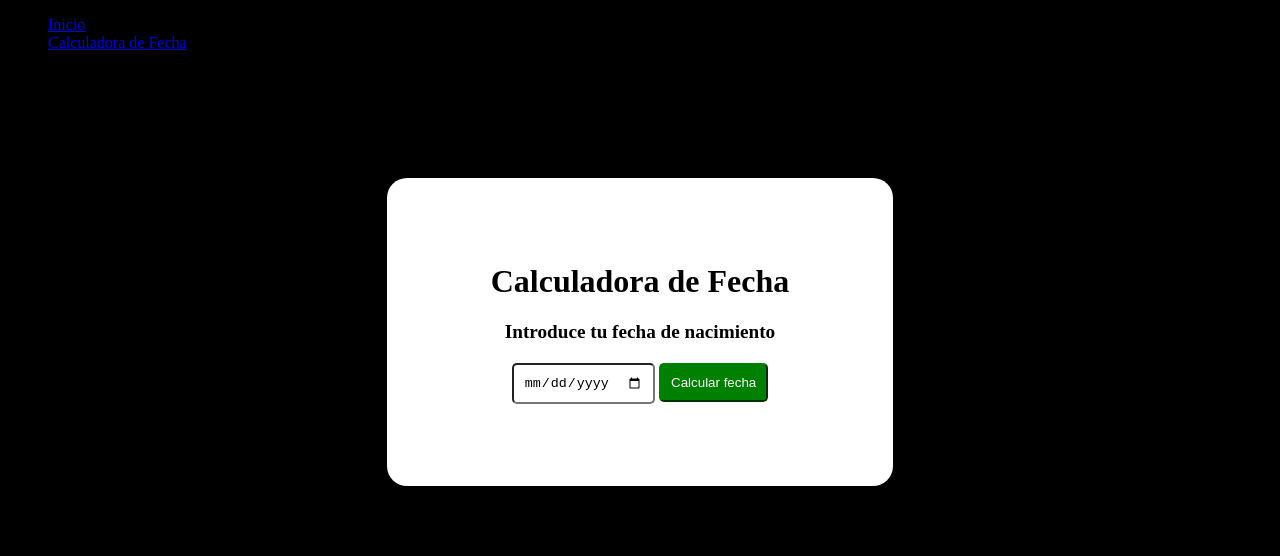
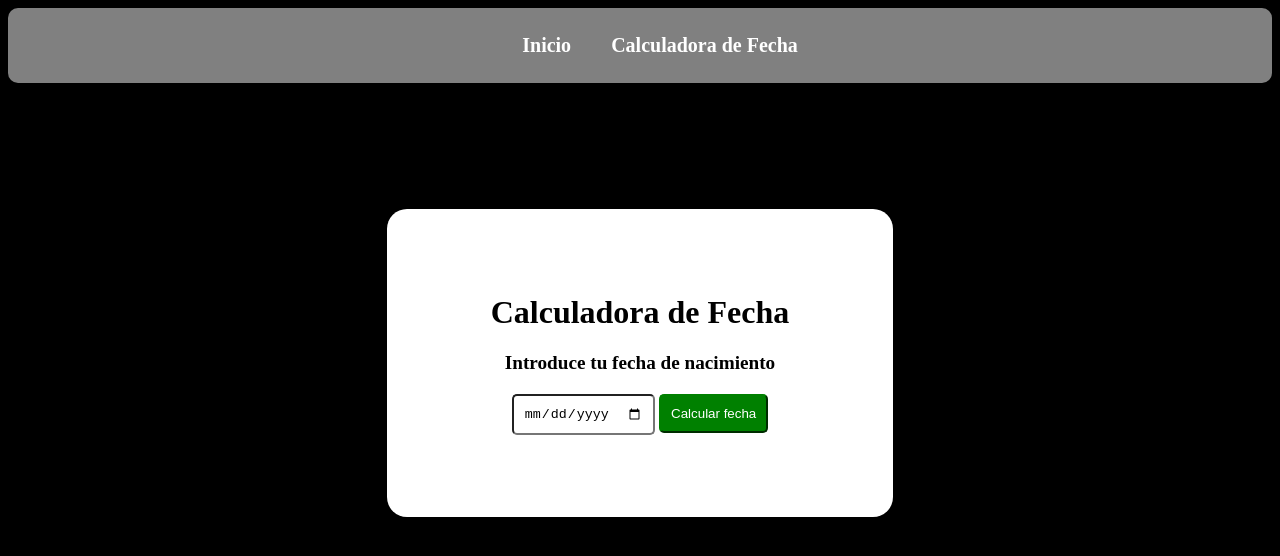
Before and after one commit to Sendoaa/Sendoaa.github.io, a plain HTML site: page Paginas/Calculadora_Fecha.html in a window 1280 px wide. Drawn offline with Linux system fonts and the light colour scheme.

Commit message:
Arreglo calculadora

```diff
--- a/Paginas/Calculadora_Fecha.html
+++ b/Paginas/Calculadora_Fecha.html
@@ -4,7 +4,7 @@
     <meta charset="UTF-8">
     <meta name="viewport" content="width=device-width, initial-scale=1.0">
     <link rel="icon" type="image/jpg" href="../Imagenes/Calculadora.png"/>
-    <link rel="stylesheet" href="../styles.css">
+    <link rel="stylesheet" href="../css/styles_Index.css">
     <link rel="stylesheet" href="../css/Calculadora_Fecha.css">
     <title>Calculadora de Fecha</title>
 </head>
@@ -14,7 +14,7 @@
         <nav class="nav_index">
             <ul>
                 <li><a href="../index.html">Inicio</a></li>
-                <li><a href="Paginas/Calculadora_Fecha.html">Calculadora de Fecha</a></li>
+                <li><a href="../Paginas/Calculadora_Fecha.html">Calculadora de Fecha</a></li>
             </ul>
         </nav>
     </div>
```
